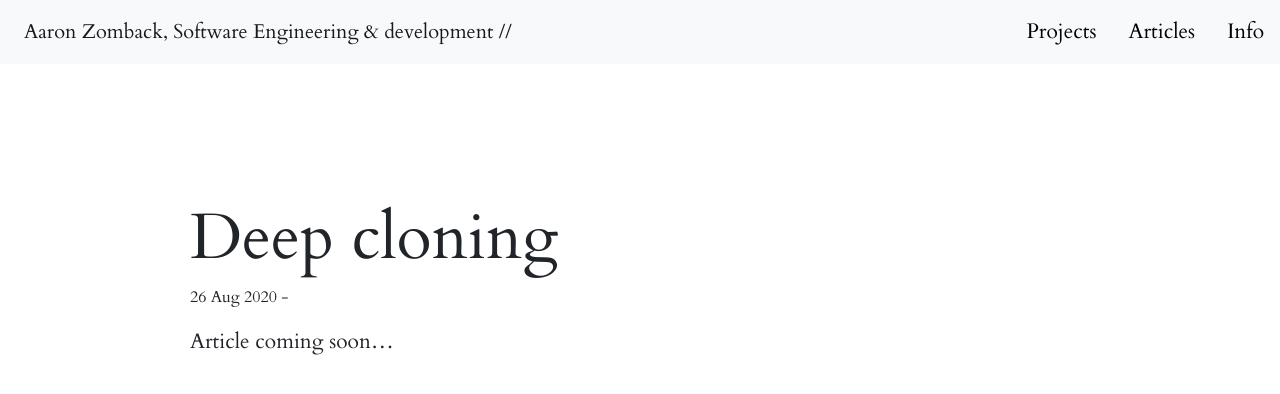
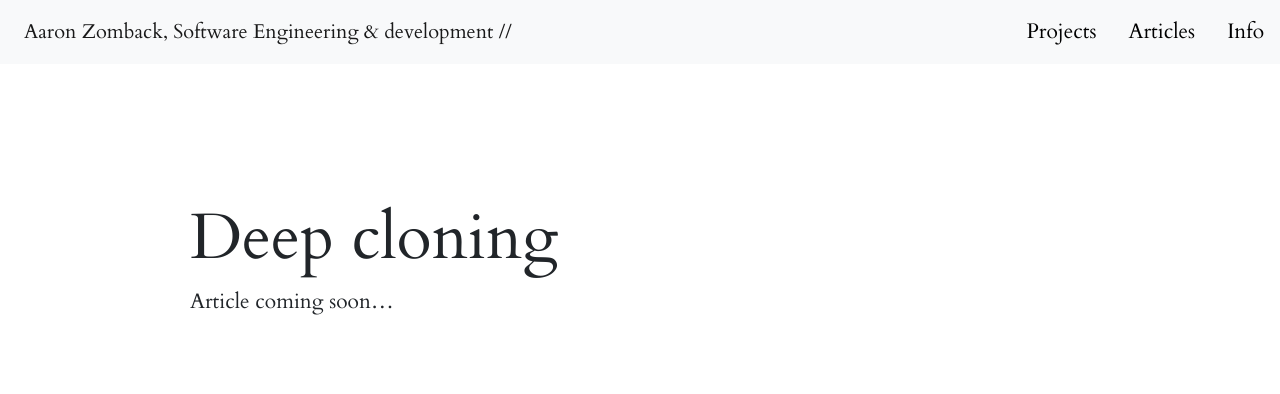
Before and after one commit to aaronzomback/design-portfolio, a Jekyll site: the page built from _posts/2020-08-26-going-from-c-to-javascript.markdown, in a window 1280 px wide. Shown: the top 394 px of the page. Built offline with Jekyll 4.4.1, drawn with Linux system fonts in a browser that asks for light colours; nearby versions of some CDN libraries.

Commit message:
style: remove date article

```diff
--- a/_layouts/article.html
+++ b/_layouts/article.html
@@ -4,7 +4,6 @@ layout: default
 
 <section class="article" style="width: 900px; height: 600px; margin-left:auto; margin-right: auto;">
   <h1>{{ page.title }}</h1>
-  <p>{{ page.date | date_to_string }} - {{ page.author }}</p>
   <div class="article-text" style="width: 800px; line-height: 1.6; font-size: 21px;">
     {{ content }}
   </div>
--- a/_sass/_articles.scss
+++ b/_sass/_articles.scss
@@ -23,6 +23,7 @@ height: 5000px;
   img {
     display: block;
     max-width: 400px;
+    margin: 2em 0;
   }
   margin-bottom: 80px;
 }
```
